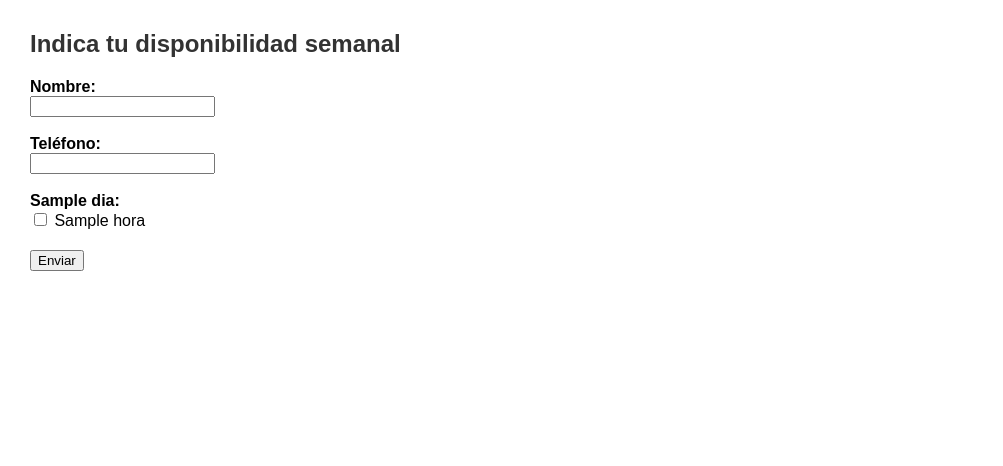
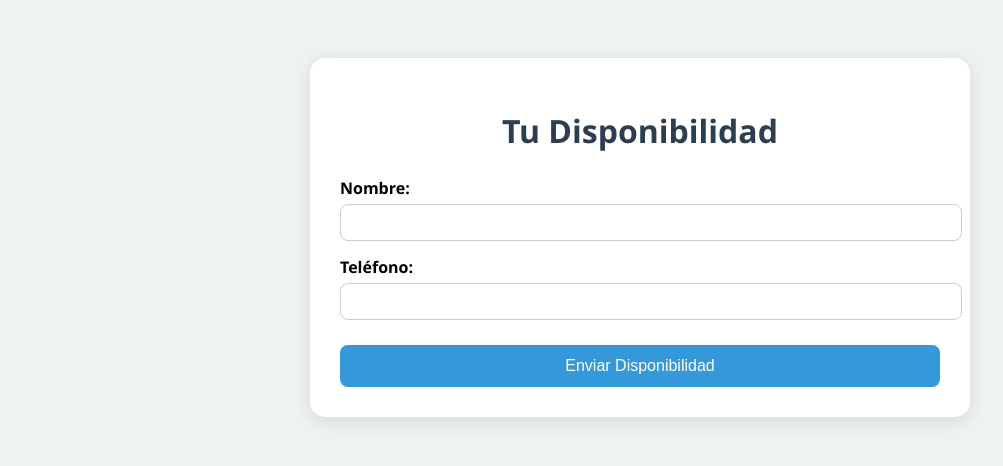
Before and after one commit to RaulMunozz/autoescuela-demo, a Flask app: template templates/formulario.html in a window 1280 px wide. Shown: the top 466 px of the page, without its empty margins (0-1003 px from the left). Run offline with Flask 3, Linux system fonts and the light colour scheme; the template is opened without the code that fills it: most values are stand-ins (such as "Sample title", 1, 10 or a date in 2020).

Commit message:
Mejorar diseño del formulario

```diff
--- a/templates/formulario.html
+++ b/templates/formulario.html
@@ -1,33 +1,82 @@
 <!DOCTYPE html>
 <html>
 <head>
-    <title>Disponibilidad</title>
+    <title>Formulario de Disponibilidad - Autoescuela</title>
     <style>
-        body { font-family: Arial; margin: 30px; }
-        h2 { color: #333; }
-        label { font-weight: bold; }
-        .day-group { margin-bottom: 20px; }
+        body {
+            font-family: 'Segoe UI', Tahoma, Geneva, Verdana, sans-serif;
+            background-color: #eef2f3;
+            padding: 50px;
+        }
+        .container {
+            max-width: 600px;
+            background-color: white;
+            padding: 30px;
+            border-radius: 15px;
+            margin: 0 auto;
+            box-shadow: 0 4px 20px rgba(0, 0, 0, 0.1);
+        }
+        h1 {
+            text-align: center;
+            margin-bottom: 25px;
+            color: #2c3e50;
+        }
+        label {
+            font-weight: bold;
+            margin-top: 15px;
+            display: block;
+        }
+        input, select {
+            width: 100%;
+            padding: 10px;
+            margin-top: 5px;
+            border-radius: 8px;
+            border: 1px solid #ccc;
+        }
+        .dia-section {
+            margin-bottom: 15px;
+        }
+        .hora-checkbox {
+            margin-right: 10px;
+        }
+        button {
+            margin-top: 25px;
+            width: 100%;
+            padding: 12px;
+            background-color: #3498db;
+            color: white;
+            border: none;
+            border-radius: 8px;
+            font-size: 16px;
+            cursor: pointer;
+        }
+        button:hover {
+            background-color: #2980b9;
+        }
     </style>
 </head>
 <body>
-    <h2>Indica tu disponibilidad semanal</h2>
-    <form method="POST">
-        <label>Nombre:</label><br>
-        <input type="text" name="nombre" required><br><br>
+    <div class="container">
+        <h1>Tu Disponibilidad</h1>
+        <form method="POST" action="/">
+            <label for="nombre">Nombre:</label>
+            <input type="text" id="nombre" name="nombre" required>
 
-        <label>Teléfono:</label><br>
-        <input type="text" name="telefono" required><br><br>
+            <label for="telefono">Teléfono:</label>
+            <input type="tel" id="telefono" name="telefono" required pattern="[0-9]{9,15}" title="Introduce un número válido">
 
-        {% for dia in dias %}
-            <div class="day-group">
-                <label>{{ dia }}:</label><br>
-                {% for hora in horas %}
-                    <input type="checkbox" name="{{ dia }}" value="{{ hora }}"> {{ hora }}
-                {% endfor %}
-            </div>
-        {% endfor %}
+            {% for dia, horas in horas_por_dia.items() %}
+                <div class="dia-section">
+                    <label>{{ dia }}:</label>
+                    {% for hora in horas %}
+                        <input type="checkbox" class="hora-checkbox" name="disponibilidad_{{ dia }}" value="{{ hora }}">
+                        {{ hora }}
+                    {% endfor %}
+                </div>
+            {% endfor %}
 
-        <button type="submit">Enviar</button>
-    </form>
+            <button type="submit">Enviar Disponibilidad</button>
+        </form>
+    </div>
 </body>
 </html>
```
